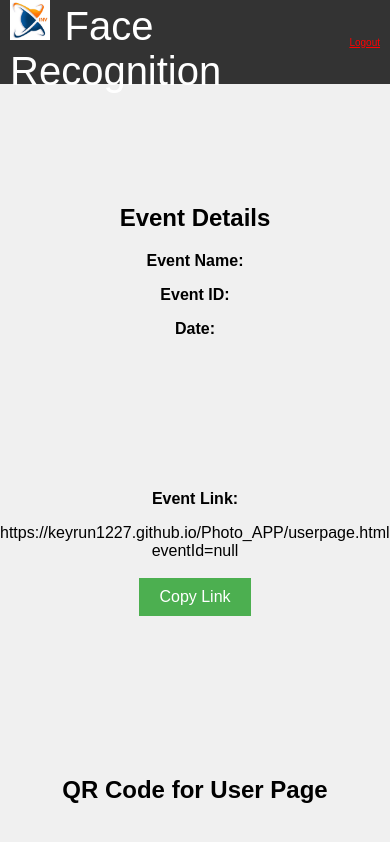
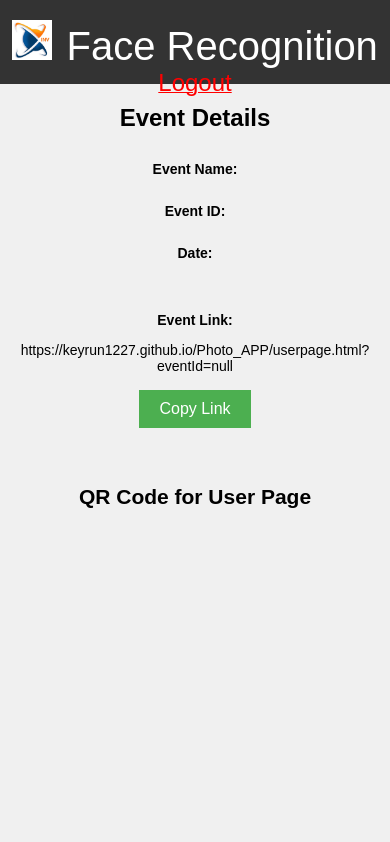
Before and after one commit to Keyrun1227/Photo_APP, a plain HTML site: page event_details.html in a window 390 px wide. Drawn offline with Linux system fonts and the light colour scheme; no server answers.

Commit message:
Update event_details.html

```diff
--- a/event_details.html
+++ b/event_details.html
@@ -3,8 +3,38 @@
 <html>
 <head>
   <title>Event Details</title>
-  <style>
+   <style>
+     @media (max-width: 600px) {
+      /* Adjust navigation bar styles for smaller screens */
+      nav {
+        flex-direction: column;
+        align-items: center;
+      }
 
+      /* Adjust the logo and title alignment */
+      img {
+        padding-top: 10px;
+      }
+
+      span {
+        font-size: 24px;
+      }
+
+      /* Adjust event details styles */
+      #event-details-content {
+        font-size: 14px;
+      }
+
+      /* Adjust link container styles */
+      #link-container {
+        font-size: 14px;
+      }
+
+      /* Adjust QR code container styles */
+      #qr-code-container {
+        font-size: 14px;
+      }
+    }
     body {
       font-family: Arial, sans-serif;
       margin: 0;
@@ -12,7 +42,7 @@
       display: flex;
       flex-direction: column;
       justify-content: space-between;
-      min-height: 100vh;
+      min-height: 20vh;
       background-color: #f0f0f0;
     }
 
```
